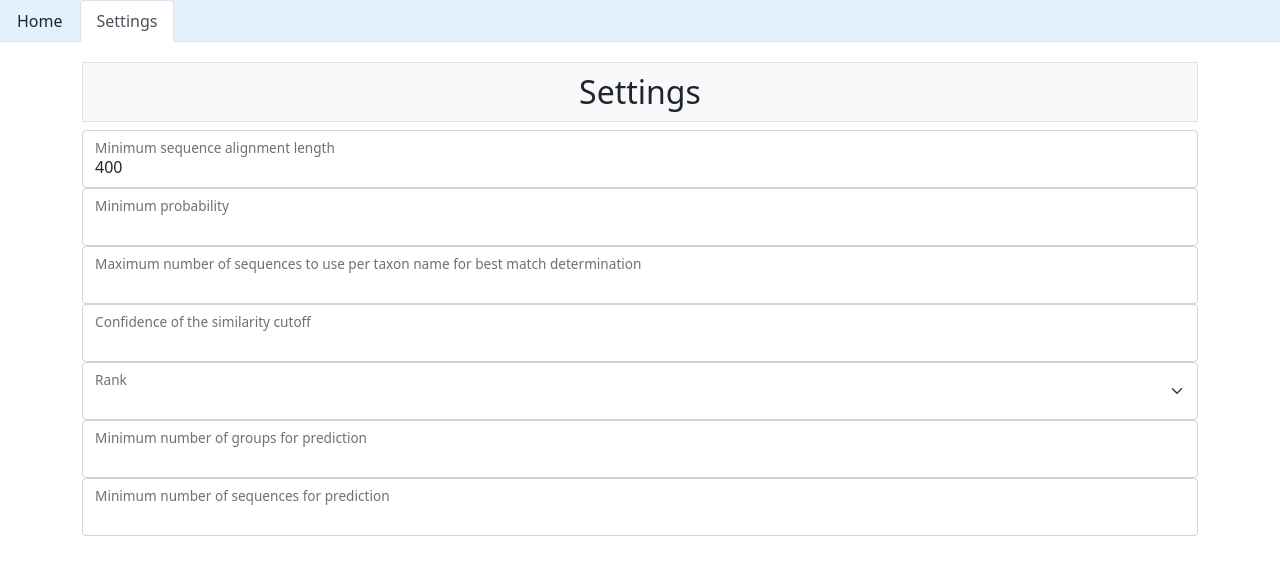
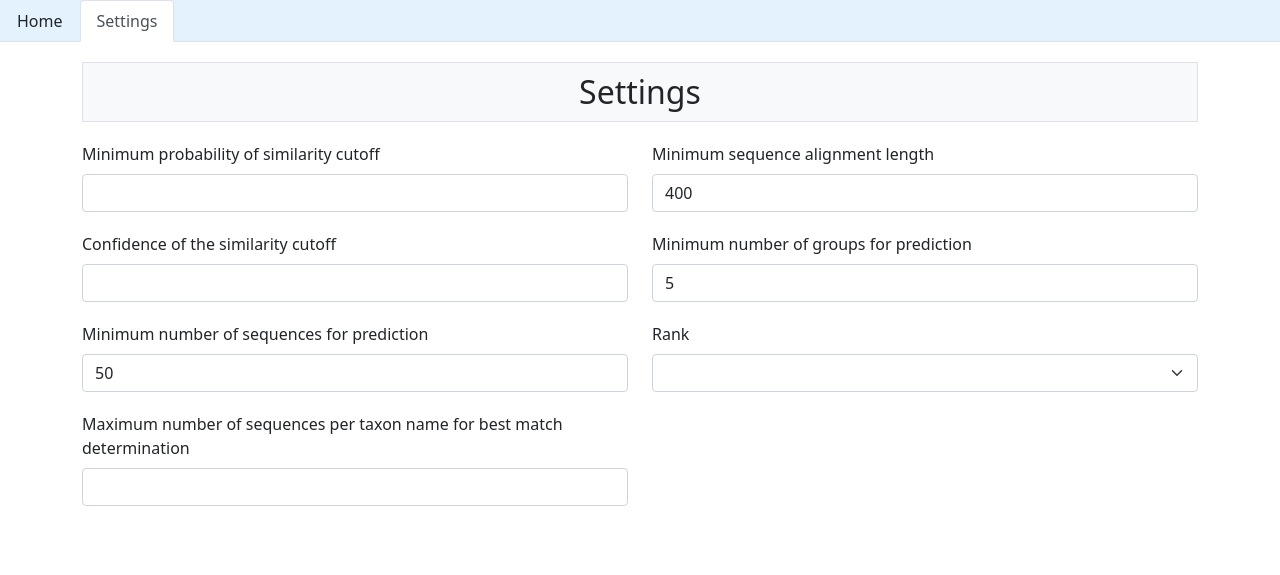
Before and after one commit to RubyvanderHolst/interface-dnabarcoder, a Django app: page /classification/settings in a window 1280 px wide. Shown: the part 56-631 px from the top of the page. Run offline with Django 3.2, Linux system fonts and the light colour scheme.

Commit message:
changed styling home and settings classification

```diff
--- a/static/css/classification.css
+++ b/static/css/classification.css
@@ -6,10 +6,14 @@ button {
     margin-top: 30px;
 }
 
-.form-label {
-    font-size: 18px;
+.card {
+    margin-bottom: 20px;
 }
 
-.card-body {
+.container {
     margin-bottom: 50px;
 }
+
+.row{
+    margin-top: 20px;
+}
--- a/templates/classification.html
+++ b/templates/classification.html
@@ -29,7 +29,7 @@
             <div class="row">
                 <div class="col">
                     <div class="card h-100">
-                        <h3 class="card-header">Sequence input</h3>
+                        <h5 class="card-header">Sequence input</h5>
                         <div class="card-body">
                             <label for="input_sequences" class="form-label">Select a FASTA-file:</label>
                             <input type="file" class="form-control" id="input_sequences" name="input_sequences" accept=".fasta,.fna,.ffn,.faa,.frn,.fa">
@@ -39,7 +39,7 @@
 
                 <div class="col">
                     <div class="card h-100">
-                        <h3 class="card-header">Reference input</h3>
+                        <h5 class="card-header">Reference input</h5>
                             <ul class="list-group list-group-flush">
                         {#        reference dataset#}
                                 <li class="list-group-item">
@@ -70,7 +70,7 @@
                 <div class="col">
                     {#        radiobox cutoff#}
                     <div class="card h-100">
-                        <h3 class="card-header">Similarity cut-off</h3>
+                        <h5 class="card-header">Similarity cut-off</h5>
                         <div class="card-body">
                             <label class="form-label">Type of similarity cut-off:</label><br>
                             <input type="radio" id="global_cutoff" value="global_cutoff" name="type_cutoff" onclick="cutoff_input_change()" checked>
--- a/templates/classification_settings.html
+++ b/templates/classification_settings.html
@@ -6,31 +6,38 @@
 {% block page_title %}Settings{% endblock %}
 {% block container_classification %}
 {#    minimum sequence alignment length #}
-    <div class="form-floating">
+    <div class="row align-items-end">
+        <div class="col">
+            {#    minproba #}
+            <label for="min_probability" class="form-label">Minimum probability of similarity cutoff</label>
+            <input type="number" min="0" max="1" id="min_probability" class="form-control">
+        </div>
+        <div class="col">
+            <label for="min_alignment_length" class="form-label">Minimum sequence alignment length</label>
             <input type="number" min="0" id="min_alignment_length" class="form-control" value="400">
-        <label for="min_alignment_length">Minimum sequence alignment length</label>
         </div>
-
-{#    minproba #}
-    <div class="form-floating">
-        <input type="number" min="0" max="1" id="min_probability" class="form-control">
-        <label for="min_probability">Minimum probability</label>
     </div>
-
-{#    maxseqno #}
-    <div class="form-floating">
-        <input type="number" id="max_number_seq" class="form-control">
-        <label for="max_number_seq">Maximum number of sequences to use per taxon name for best match determination</label>
+    <div class="row align-items-end">
+        <div class="col">
+        {#    confidence #}
+            <label for="confidence" class="form-label">Confidence of the similarity cutoff</label>
+            <input type="number" min="0" max="1" id="confidence" class="form-control">
         </div>
-
-{#    confidence #}
-    <div class="form-floating">
-        <input type="number" min="0" max="1" id="confidence" class="form-control">
-        <label for="confidence">Confidence of the similarity cutoff</label>
+        <div class="col">
+            {#    minimum group number #}
+            <label for="min_group_number" class="form-label">Minimum number of groups for prediction</label>
+            <input type="number" min="0" id="min_group_number" class="form-control" value="5">
         </div>
-
+    </div>
+    <div class="row align-items-end">
+        <div class="col">
+            {#    minimum sequence number #}
+            <label for="min_seq_number" class="form-label">Minimum number of sequences for prediction</label>
+            <input type="number" min="0" id="min_seq_number" class="form-control" value="50">
+        </div>
+        <div class="col">
             {#    rank to classify #}
-    <div class="form-floating">
+            <label for="rank" class="form-label">Rank</label>
                 <select id="rank" class="form-select">
                     <option value=""></option>
                     <option value="kingdom">Kingdom</option>
@@ -40,19 +47,17 @@
                     <option value="family">Family</option>
                     <option value="species">Species</option>
                 </select>
-        <label for="rank">Rank</label>
+        </div>
     </div>
 
-{#    minimum group number #}
-    <div class="form-floating">
-        <input type="number" min="0" id="min_group_number" class="form-control">
-        <label for="min_group_number">Minimum number of groups for prediction</label>
+    <div class="row">
+        <div class="col">
+            {#    maxseqno #}
+            <label for="max_number_seq" class="form-label">Maximum number of sequences per taxon name for best match determination</label>
+            <input type="number" min="0" id="max_number_seq" class="form-control align-bottom">
+        </div>
+        <div class="col"></div>
     </div>
 
-{#    minimum sequence number #}
-    <div class="form-floating">
-        <input type="number" min="0" id="min_seq_number" class="form-control">
-        <label for="min_seq_number">Minimum number of sequences for prediction</label>
-    </div>
 
 {% endblock %}
```
Lines whose indentation alone changed are shown as unchanged.
